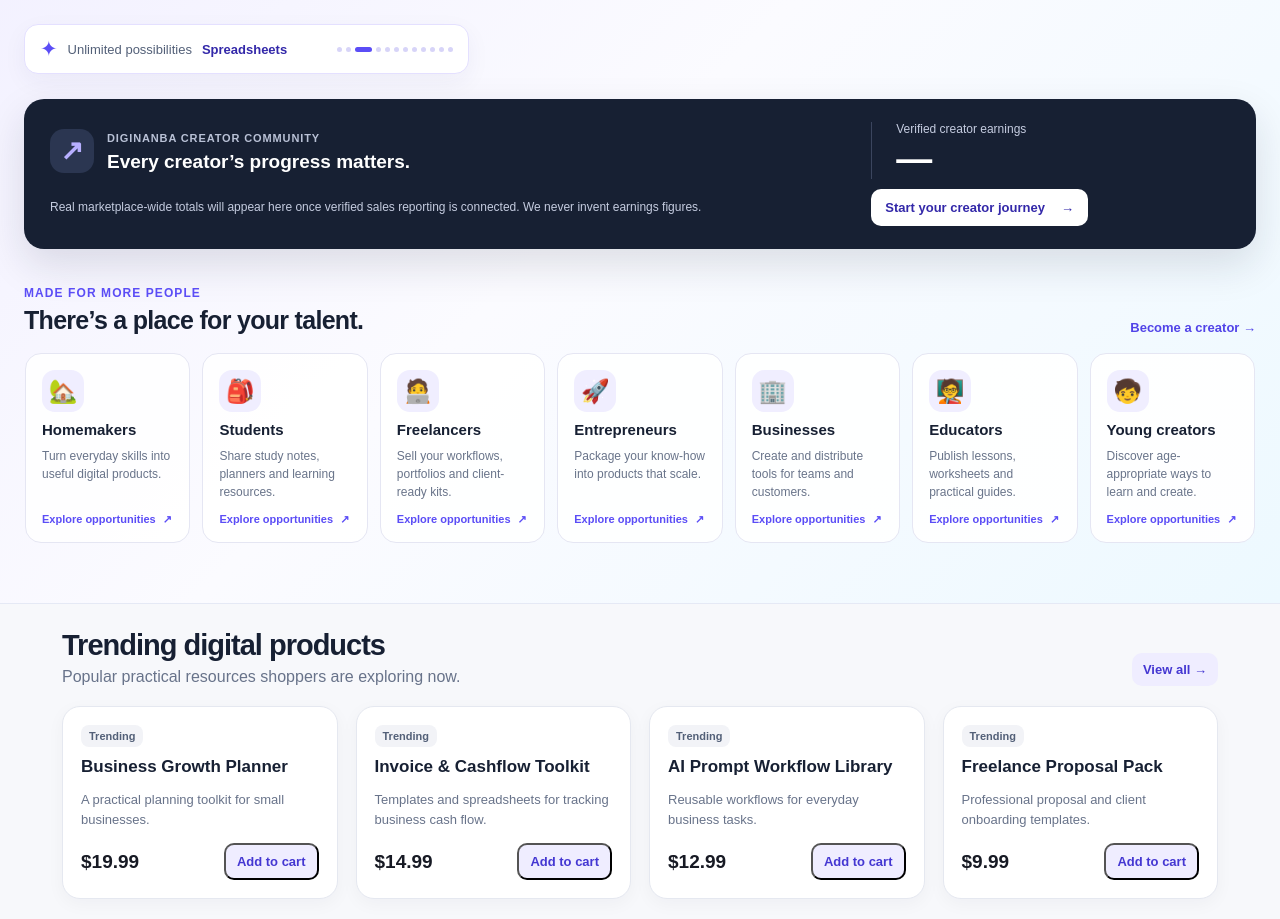
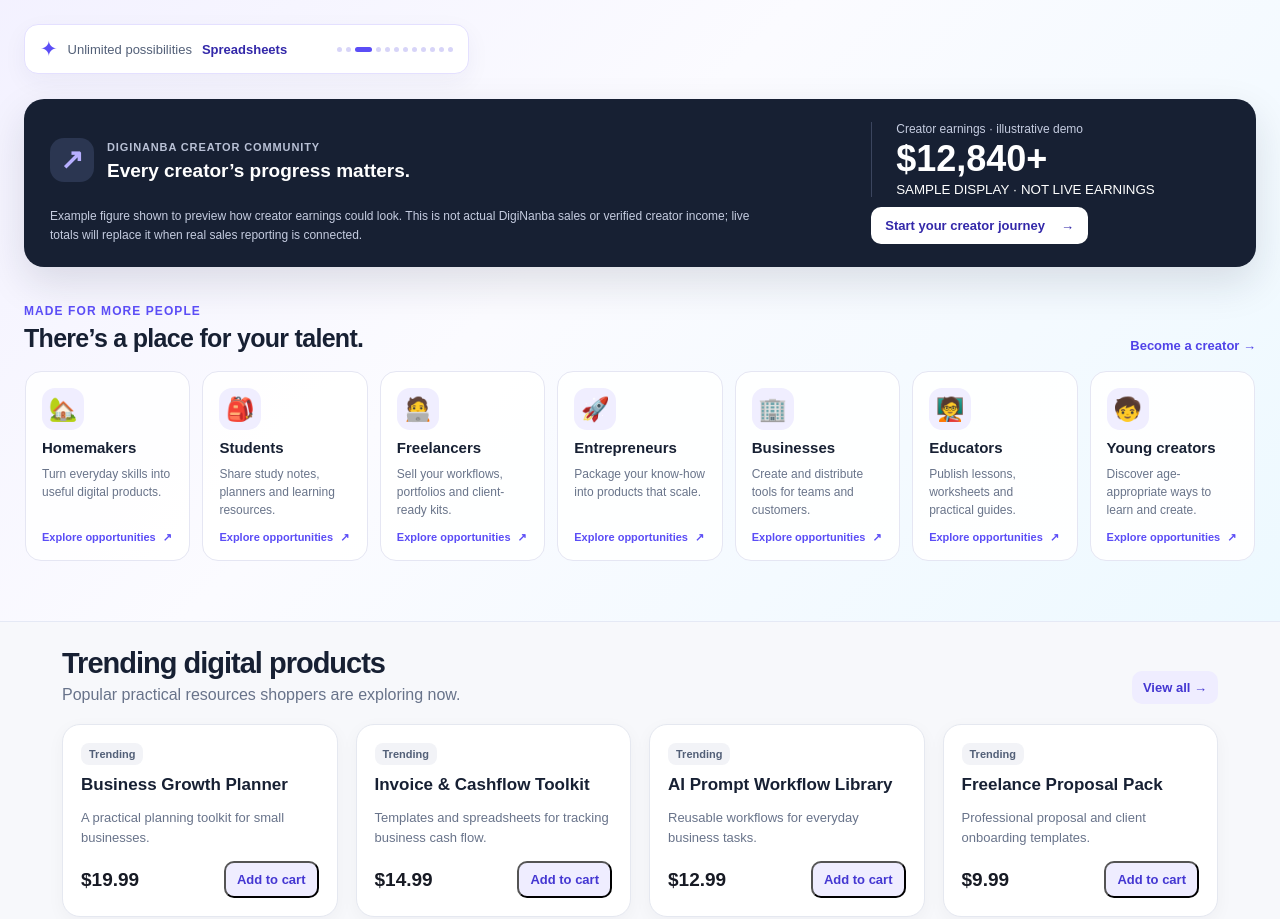
Before and after one commit to agnengineeringselectricals-crypto/diginanba, a Next.js app: page / in a window 1280 px wide. Shown: the part 946-1865 px from the top of the page. Built offline with nearby package versions, Linux system fonts and the light colour scheme; no server answers; the database is empty.

Commit message:
Show clearly labeled illustrative creator earnings demo

```diff
--- a/app/CreatorEarningsShowcase.tsx
+++ b/app/CreatorEarningsShowcase.tsx
@@ -46,8 +46,8 @@
           <span className="dn-earnings-icon">↗</span>
           <div><span className="dn-earnings-label">DigiNanba creator community</span><h3>Every creator’s progress matters.</h3></div>
         </div>
-        <div className="dn-earnings-total"><span>Verified creator earnings</span><strong>—</strong></div>
-        <p className="dn-earnings-note">Real marketplace-wide totals will appear here once verified sales reporting is connected. We never invent earnings figures.</p>
+        <div className="dn-earnings-total"><span>Creator earnings · illustrative demo</span><strong>$12,840+</strong><small className="dn-demo-label">SAMPLE DISPLAY · NOT LIVE EARNINGS</small></div>
+        <p className="dn-earnings-note">Example figure shown to preview how creator earnings could look. This is not actual DigiNanba sales or verified creator income; live totals will replace it when real sales reporting is connected.</p>
         <Link className="dn-creator-cta" href="/signup">Start your creator journey <span aria-hidden="true">→</span></Link>
       </div>
 
```
